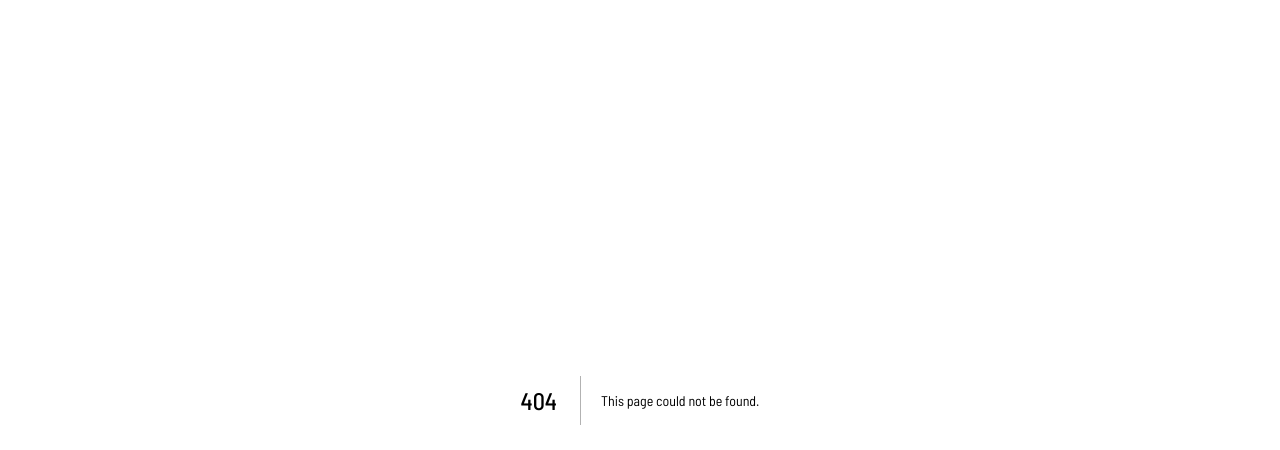
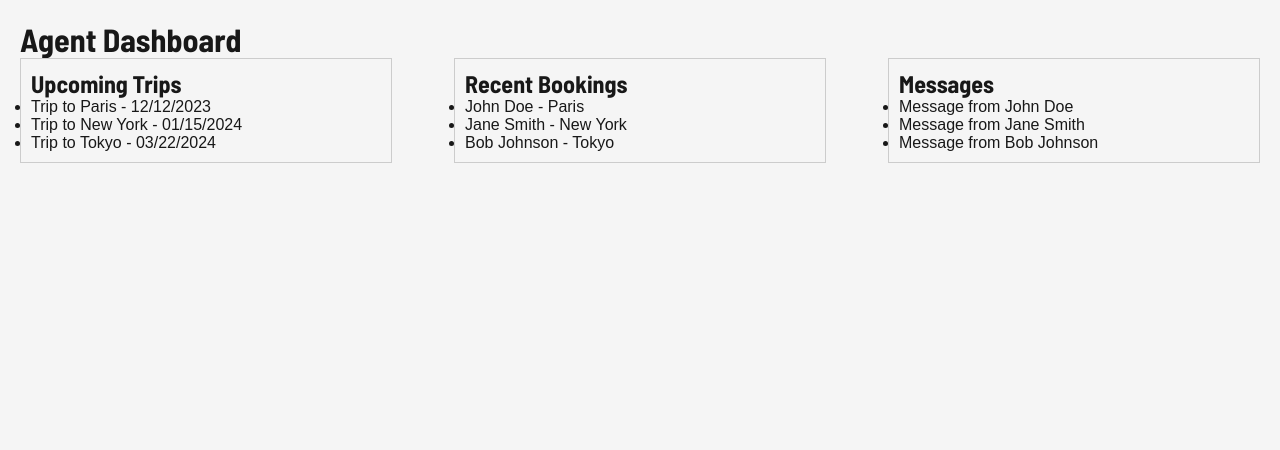
Before and after one commit to chengivan2/tripmate, a Next.js app: page /dashboard in a window 1280 px wide. Before the commit this address had no page. Shown: the top 450 px of the page. Built offline with nearby package versions, Linux system fonts and the light colour scheme; a web font is replaced by a local one.

Commit message:
Created dashboard page

```diff
--- /dev/null
+++ b/src/app/dashboard/page.tsx
@@ -0,0 +1,37 @@
+import React from 'react';
+
+const Dashboard: React.FC = () => {
+    return (
+        <div style={{ padding: '20px' }}>
+            <h1>Agent Dashboard</h1>
+            <div style={{ display: 'flex', justifyContent: 'space-between' }}>
+                <div style={{ width: '30%', padding: '10px', border: '1px solid #ccc' }}>
+                    <h2>Upcoming Trips</h2>
+                    <ul>
+                        <li>Trip to Paris - 12/12/2023</li>
+                        <li>Trip to New York - 01/15/2024</li>
+                        <li>Trip to Tokyo - 03/22/2024</li>
+                    </ul>
+                </div>
+                <div style={{ width: '30%', padding: '10px', border: '1px solid #ccc' }}>
+                    <h2>Recent Bookings</h2>
+                    <ul>
+                        <li>John Doe - Paris</li>
+                        <li>Jane Smith - New York</li>
+                        <li>Bob Johnson - Tokyo</li>
+                    </ul>
+                </div>
+                <div style={{ width: '30%', padding: '10px', border: '1px solid #ccc' }}>
+                    <h2>Messages</h2>
+                    <ul>
+                        <li>Message from John Doe</li>
+                        <li>Message from Jane Smith</li>
+                        <li>Message from Bob Johnson</li>
+                    </ul>
+                </div>
+            </div>
+        </div>
+    );
+};
+
+export default Dashboard;
```
